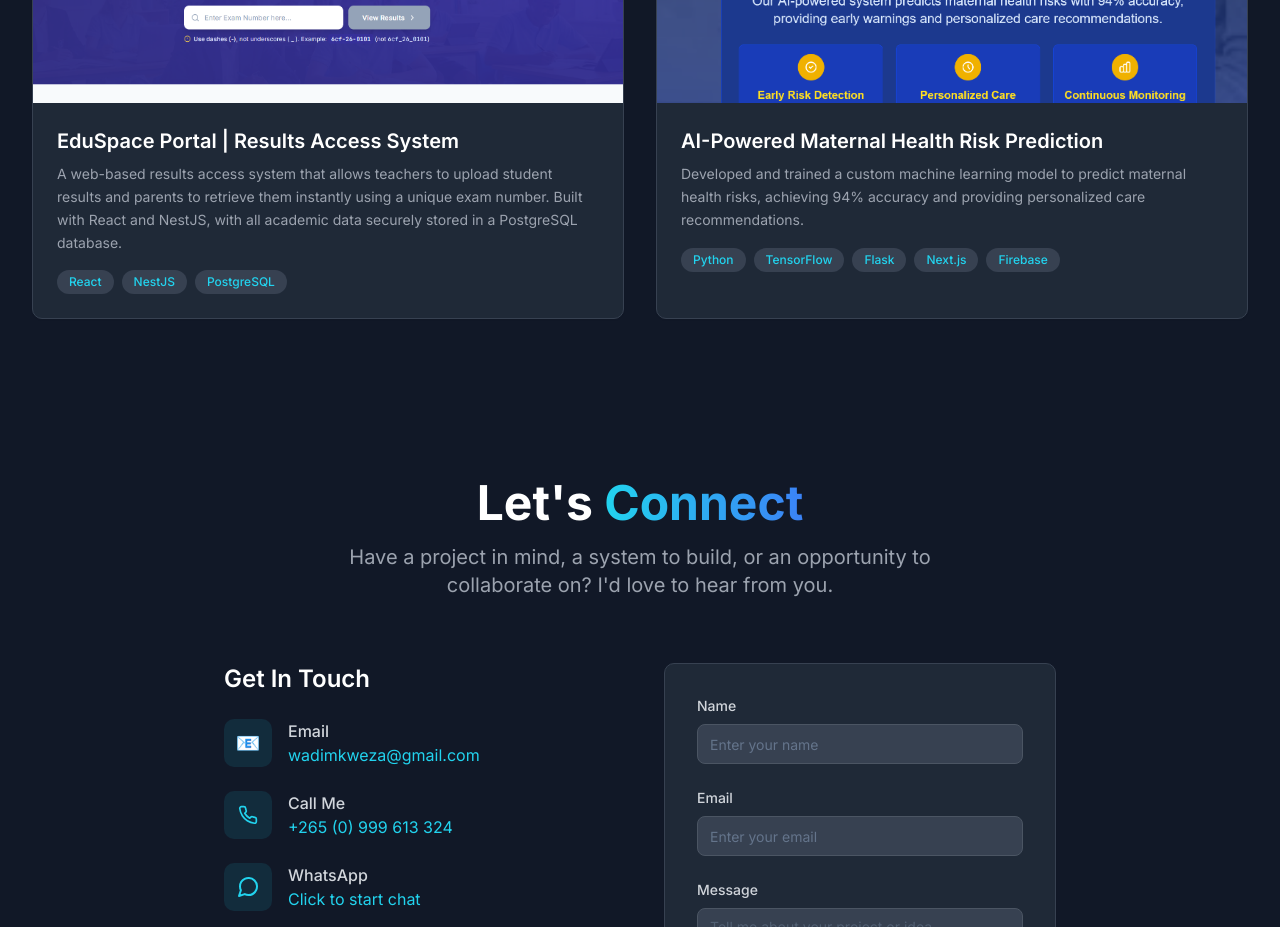
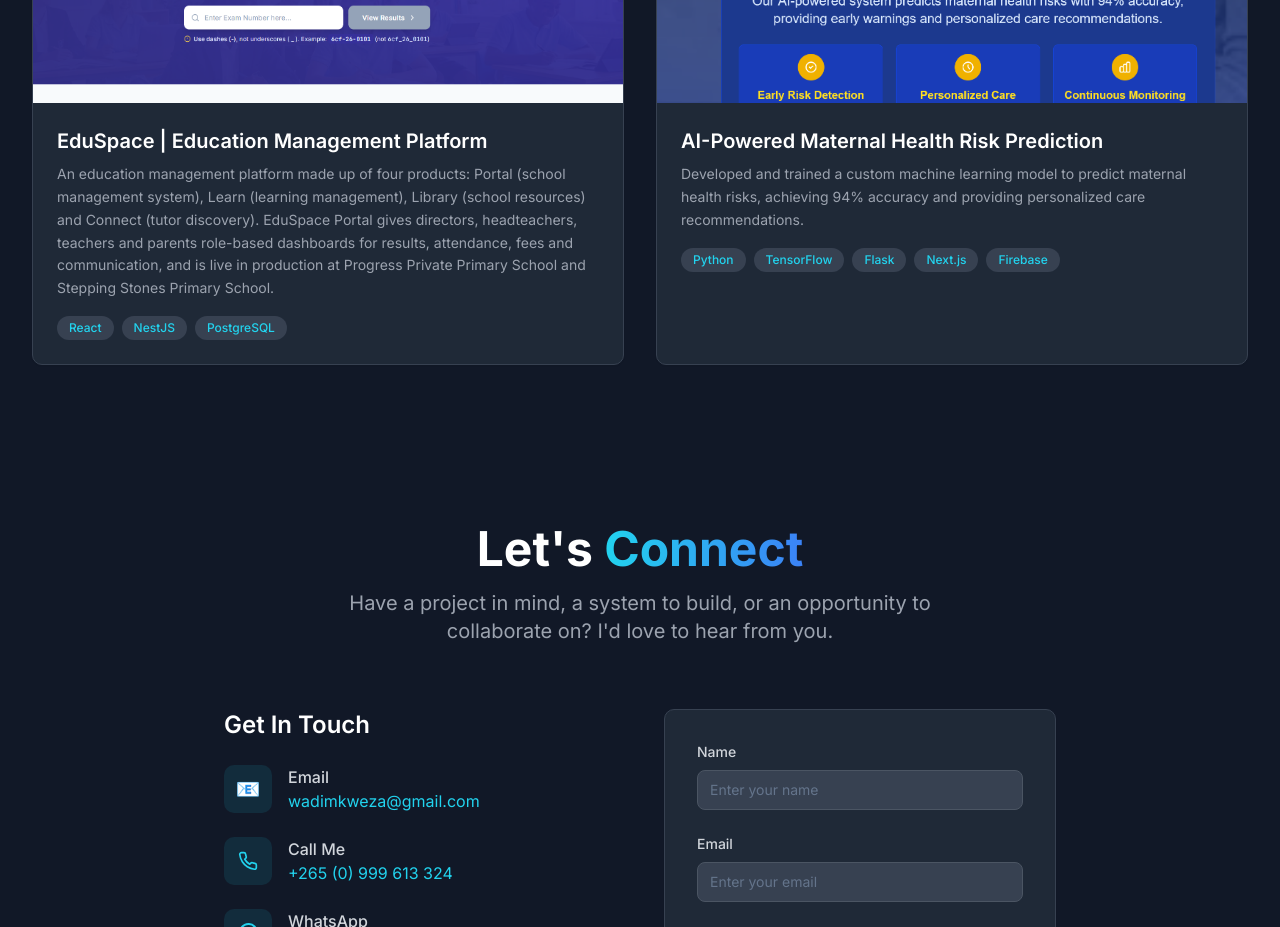
Before and after one commit to mzati-dev/wadimkweza-portfolio, a React (Vite) app: page / in a window 1280 px wide. Shown: the part 2680-3607 px from the top of the page. Built offline with nearby package versions, Linux system fonts and the light colour scheme.

Commit message:
Update project details for EduSpace

```diff
--- a/src/components/Projects.tsx
+++ b/src/components/Projects.tsx
@@ -5,11 +5,11 @@
   const projects = [
 
     {
-      title: "EduSpace Portal | Results Access System ",
-      description: "A web-based results access system that allows teachers to upload student results and parents to retrieve them instantly using a unique exam number. Built with React and NestJS, with all academic data securely stored in a PostgreSQL database.",
+      title: "EduSpace | Education Management Platform",
+      description: "An education management platform made up of four products: Portal (school management system), Learn (learning management), Library (school resources) and Connect (tutor discovery). EduSpace Portal gives directors, headteachers, teachers and parents role-based dashboards for results, attendance, fees and communication, and is live in production at Progress Private Primary School and Stepping Stones Primary School.",
       image: "/image/eduspace-portal.png",
       technologies: ["React", "NestJS", "PostgreSQL"],
-      liveUrl: "https://portal.mzatinova.com/",
+      liveUrl: "https://edu.mzatinova.com/",
       // githubUrl: "https://github.com/mzati-dev/eduspace-portal-frontend.git"
     },
     {
```
